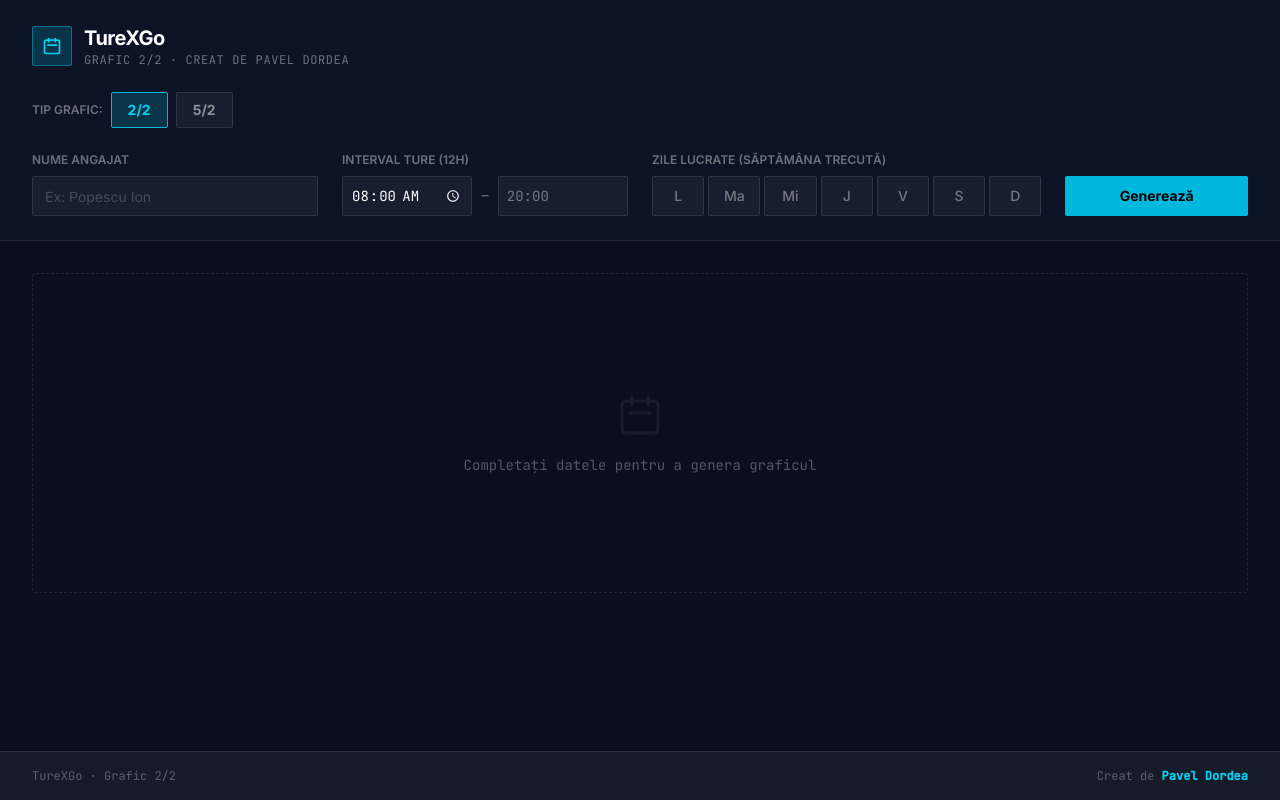
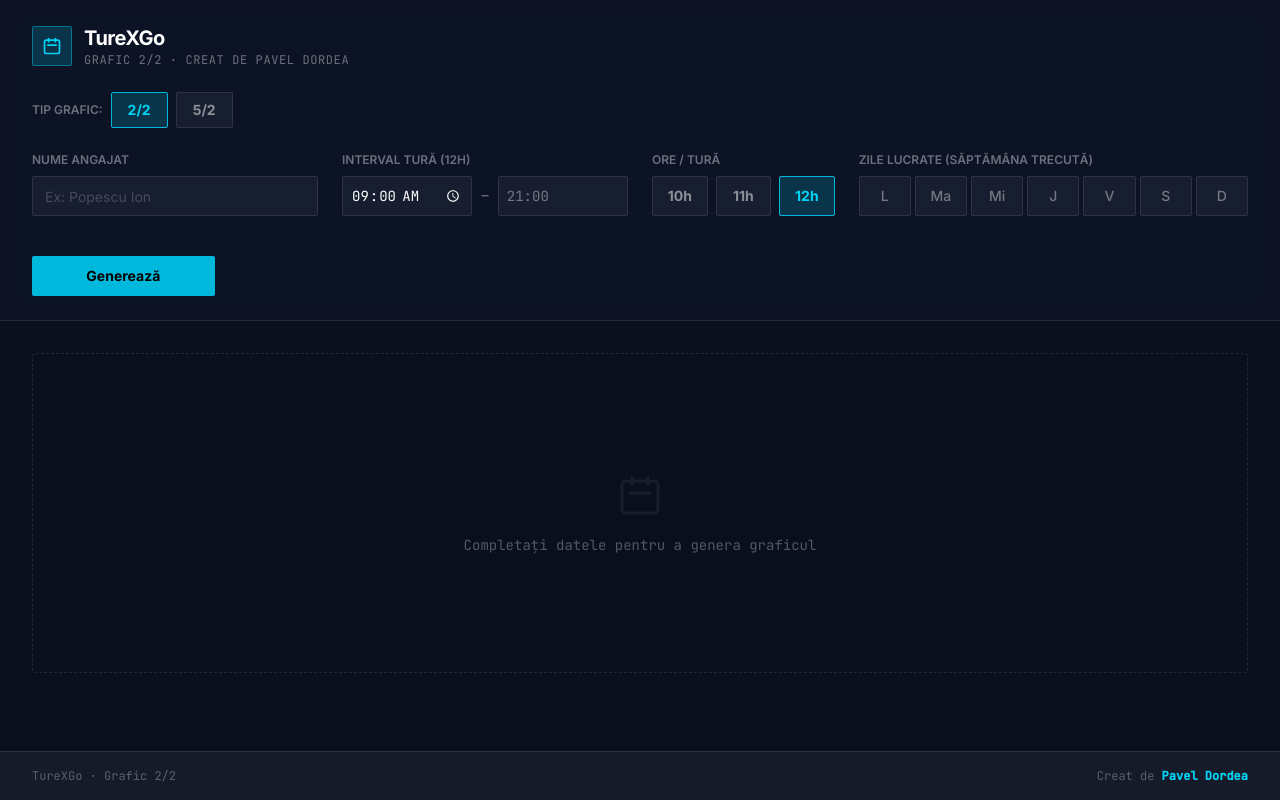
Before and after one commit to turexgo/turexgo.github.io, a React (Vite) app: page / in a window 1280 px wide. Built offline with nearby package versions, Linux system fonts and the light colour scheme.

Commit message:
Update home.tsx

```diff
--- a/src/pages/home.tsx
+++ b/src/pages/home.tsx
@@ -22,14 +22,69 @@
   return `${th.toString().padStart(2, '0')}:${tm.toString().padStart(2, '0')}`;
 }
 
+const STORAGE_KEY = 'turexgo:saved-state:v1';
+const MIN_START_TIME = '09:00';
+
+interface SavedState {
+  name: string;
+  rotationType: RotationType;
+  startTime: string;
+  hoursPerDay: 6 | 8;
+  shiftHours22: 10 | 11 | 12;
+  lastWeekPattern: boolean[];
+  exportMonths: number;
+  schedule: MonthSchedule[] | null;
+}
+
+function loadSavedState(): SavedState | null {
+  try {
+    const raw = localStorage.getItem(STORAGE_KEY);
+    if (!raw) return null;
+    const parsed = JSON.parse(raw);
+    if (parsed.schedule) {
+      parsed.schedule = parsed.schedule.map((month: any) => ({
+        ...month,
+        monthDate: new Date(month.monthDate),
+        days: month.days.map((day: any) => ({ ...day, date: new Date(day.date) })),
+      }));
+    }
+    return parsed;
+  } catch {
+    return null;
+  }
+}
+
 export default function Home() {
-  const [name, setName] = useState('');
-  const [rotationType, setRotationType] = useState<RotationType>('2/2');
-  const [startTime, setStartTime] = useState('08:00');
-  const [hoursPerDay, setHoursPerDay] = useState<6 | 8>(8);
-  const [lastWeekPattern, setLastWeekPattern] = useState<boolean[]>(Array(7).fill(false));
-  const [schedule, setSchedule] = useState<MonthSchedule[] | null>(null);
-  const [exportMonths, setExportMonths] = useState<number>(6);
+  const saved = loadSavedState();
+
+  const [name, setName] = useState(saved?.name ?? '');
+  const [rotationType, setRotationType] = useState<RotationType>(saved?.rotationType ?? '2/2');
+  const [startTime, setStartTime] = useState(saved?.startTime ?? '09:00');
+  const [hoursPerDay, setHoursPerDay] = useState<6 | 8>(saved?.hoursPerDay ?? 8);
+  const [shiftHours22, setShiftHours22] = useState<10 | 11 | 12>(saved?.shiftHours22 ?? 12);
+  const [lastWeekPattern, setLastWeekPattern] = useState<boolean[]>(saved?.lastWeekPattern ?? Array(7).fill(false));
+  const [schedule, setSchedule] = useState<MonthSchedule[] | null>(saved?.schedule ?? null);
+  const [exportMonths, setExportMonths] = useState<number>(saved?.exportMonths ?? 6);
+
+  // Persist whenever anything relevant changes, so the next visit on this
+  // device/browser shows the same schedule already generated.
+  React.useEffect(() => {
+    const state: SavedState = {
+      name,
+      rotationType,
+      startTime,
+      hoursPerDay,
+      shiftHours22,
+      lastWeekPattern,
+      exportMonths,
+      schedule,
+    };
+    try {
+      localStorage.setItem(STORAGE_KEY, JSON.stringify(state));
+    } catch {
+      // storage unavailable (private mode, quota, etc.) — ignore silently
+    }
+  }, [name, rotationType, startTime, hoursPerDay, shiftHours22, lastWeekPattern, exportMonths, schedule]);
 
   const toggleDay = (index: number) => {
     const np = [...lastWeekPattern];
@@ -43,6 +98,7 @@
       lastWeekPattern,
       startTime,
       hoursPerDay,
+      shiftHours22,
       monthsCount: 6,
     });
     setSchedule(data);
@@ -50,7 +106,7 @@
 
   const toggleDayType = (monthIdx: number, dayIdx: number) => {
     if (!schedule) return;
-    const paidHours = rotationType === '2/2' ? 12 : hoursPerDay;
+    const paidHours = rotationType === '2/2' ? shiftHours22 : hoursPerDay;
     const endT = addHoursToTime(startTime, paidHours);
     setSchedule(prev =>
       prev!.map((month, mIdx) => {
@@ -77,7 +133,11 @@
     if (schedule) exportToExcel(name, schedule, exportMonths);
   };
 
-  const computedEndTime = addHoursToTime(startTime, rotationType === '2/2' ? 12 : hoursPerDay);
+  const handleStartTimeChange = (value: string) => {
+    setStartTime(value < MIN_START_TIME ? MIN_START_TIME : value);
+  };
+
+  const computedEndTime = addHoursToTime(startTime, rotationType === '2/2' ? shiftHours22 : hoursPerDay);
 
   return (
     <div className="min-h-screen w-full flex flex-col bg-[#0a0f1e] text-white overflow-x-hidden">
@@ -134,13 +194,14 @@
             {/* Time */}
             <div className="md:col-span-3 space-y-2">
               <label className="text-xs font-semibold text-white/40 uppercase block">
-                {rotationType === '2/2' ? 'Interval Ture (12h)' : 'Oră Start'}
+                {rotationType === '2/2' ? `Interval Tură (${shiftHours22}h)` : 'Oră Start'}
               </label>
               <div className="flex items-center gap-2">
                 <input
                   type="time"
                   value={startTime}
-                  onChange={(e) => setStartTime(e.target.value)}
+                  min={MIN_START_TIME}
+                  onChange={(e) => handleStartTimeChange(e.target.value)}
                   className="w-full h-10 px-2 bg-white/5 border border-white/10 rounded-md text-sm font-mono focus:outline-none focus:ring-1 focus:ring-cyan-500 focus:border-cyan-500 transition-colors [color-scheme:dark]"
                 />
                 <span className="text-white/40 font-mono">–</span>
@@ -149,6 +210,28 @@
                 </div>
               </div>
             </div>
+
+            {/* 2/2: shift length */}
+            {rotationType === '2/2' && (
+              <div className="md:col-span-2 space-y-2">
+                <label className="text-xs font-semibold text-white/40 uppercase block">Ore / Tură</label>
+                <div className="flex items-center gap-2 h-10">
+                  {([10, 11, 12] as (10 | 11 | 12)[]).map(h => (
+                    <button
+                      key={h}
+                      onClick={() => setShiftHours22(h)}
+                      className={`flex-1 h-10 rounded-md text-sm font-bold border transition-all ${
+                        shiftHours22 === h
+                          ? 'bg-cyan-500/20 border-cyan-500 text-cyan-400'
+                          : 'bg-white/5 border-white/10 text-white/50 hover:bg-white/10'
+                      }`}
+                    >
+                      {h}h
+                    </button>
+                  ))}
+                </div>
+              </div>
+            )}
 
             {/* 5/2: hours per day */}
             {rotationType === '5/2' && (
```
